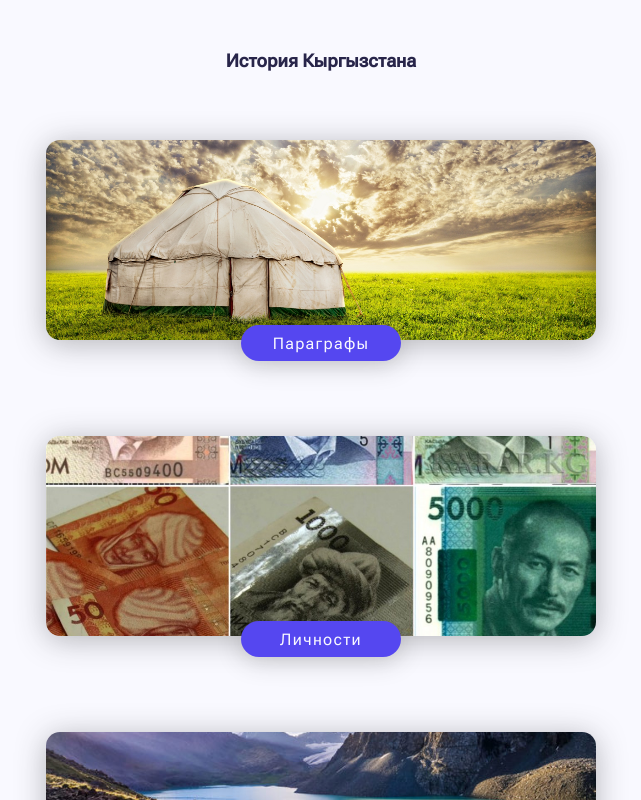
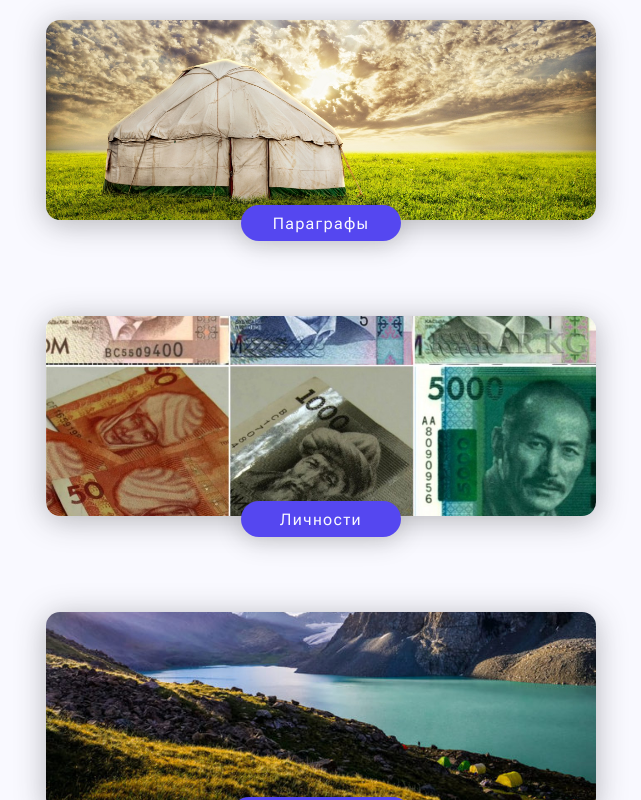
Before and after one commit to boorsoft/history-kg-web, a React (Create React App) app: page / in a window 1280 px wide. Shown: the top 800 px of the page, without its empty margins (319-960 px from the left). Built offline with nearby package versions, Linux system fonts and the light colour scheme.

Commit message:
remove header for now

```diff
--- a/src/App.tsx
+++ b/src/App.tsx
@@ -1,4 +1,4 @@
-import React from "react";
+import React, { ReactElement } from "react";
 import RootRouter from "./router/RootRouter";
 
 import './index.css';
@@ -9,11 +9,11 @@ import { Provider } from "react-redux";
 import store from "./store/store";
 
 const App = () => {
+
   return (
     <Provider store={store}>
       <div className="App">
           <Wrapper>
-            <Header>История Кыргызстана</Header>
             <GlobalStyles />
             <RootRouter />
           </Wrapper>
--- a/src/components/Header.tsx
+++ b/src/components/Header.tsx
@@ -2,10 +2,10 @@ import React from "react";
 import { FC } from "react";
 import styled from "styled-components";
 
-const Header: FC<{children?: string}> = ({children}) => {
+const Header: FC<{title: string}> = ({title}) => {
     return (
         <StyledHeader>
-            <Title>{children}</Title>
+            <Title>{title}</Title>
         </StyledHeader>
     )
 }
--- a/src/components/Wrapper.tsx
+++ b/src/components/Wrapper.tsx
@@ -1,6 +1,5 @@
 import React, { FC } from "react"
 import styled from "styled-components"
-import { JsxEmit } from "typescript"
 
 const Wrapper: FC<{children: JSX.Element | JSX.Element[]}> = ({children}) => {
     return <StyledWrapper>{children}</StyledWrapper>
```
